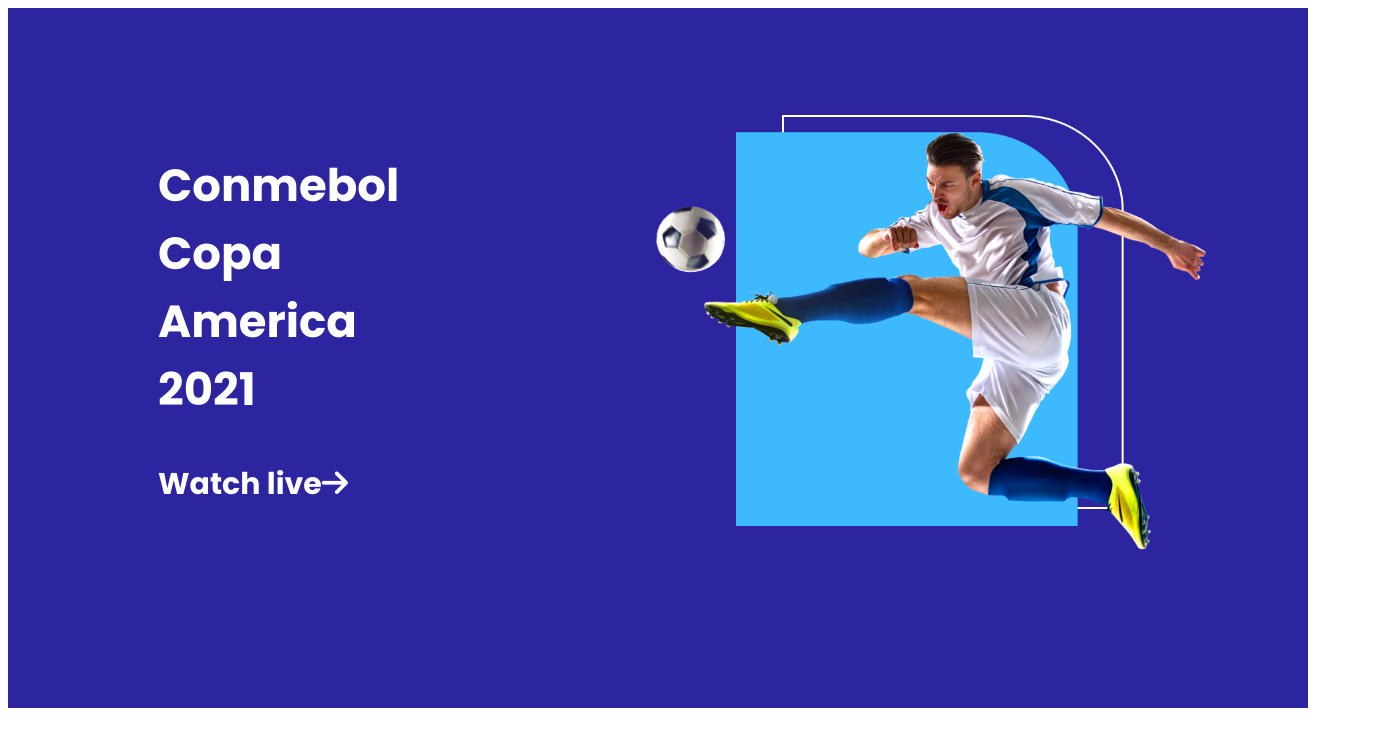
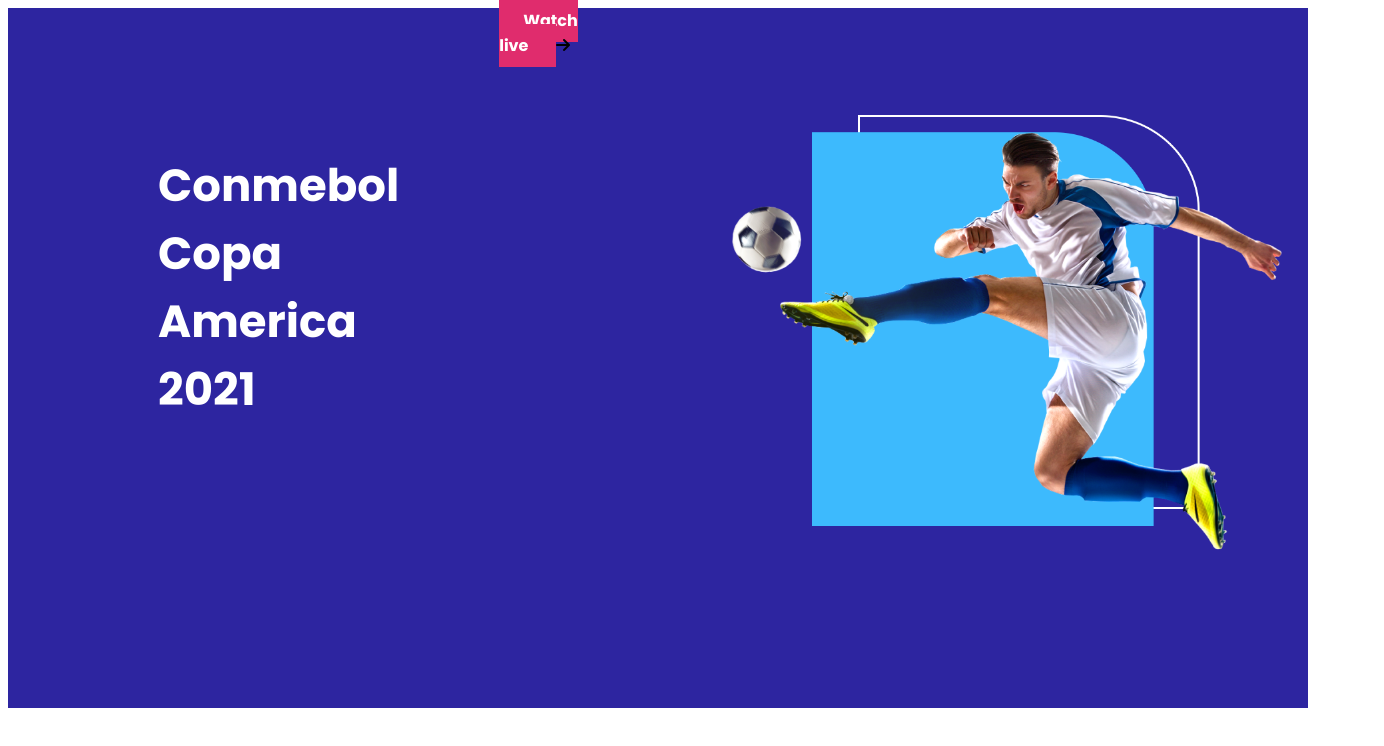
Before and after one commit to Ridwan-09/Assignment-2, a plain HTML site: page index.html in a window 1280 px wide. Shown: the whole page, 1384 px wide, since content can reach past the window. Drawn offline with Linux system fonts and the light colour scheme.

Commit message:
Assignment-2

```diff
--- a/index.html
+++ b/index.html
@@ -19,7 +19,10 @@
         <section class="container">
             <div class="copa">
                 <h1>Conmebol Copa America 2021</h1>
-                <span>Watch live</span><i class="fa-solid fa-arrow-right"></i>
+
+            </div>
+            <div class="watch-live">
+                <span>Watch live </span><i class="fa-solid fa-arrow-right"></i>
             </div>
 
             <div class="banner">
--- a/styles/styles.css
+++ b/styles/styles.css
@@ -1,4 +1,5 @@
 /* font styles */
+
 @import url('https://fonts.googleapis.com/css2?family=Poppins:wght@700&display=swap');
 
 body{
@@ -6,13 +7,16 @@ body{
 }
 
 /* container styles */
+
 .container{
     display: flex;
     width: 1300px;
     height: 700px;
     background-color: #2D25A0;
 }
+
 /* copa styles */
+
 .copa{
     width: 350px;
     height: 155px;
@@ -20,9 +24,24 @@ body{
     color: #FFFFFF;
     margin: 107px 100px 140px 150px;
 }
+
 /* banner styles */
+
 .banner img{
     width: 556.01px;
     height: 438px;
     margin: 107px 100px 140px 150px;
 }
+
+/* watch live frame styles */
+
+span{
+    width: 168px;
+    height: 44px;
+    background-color: #E02C6D;
+    font-size: 16px;
+    color: #FFFFFF;
+    font-weight: 500;
+
+    padding: 10px 24px;
+}
```
